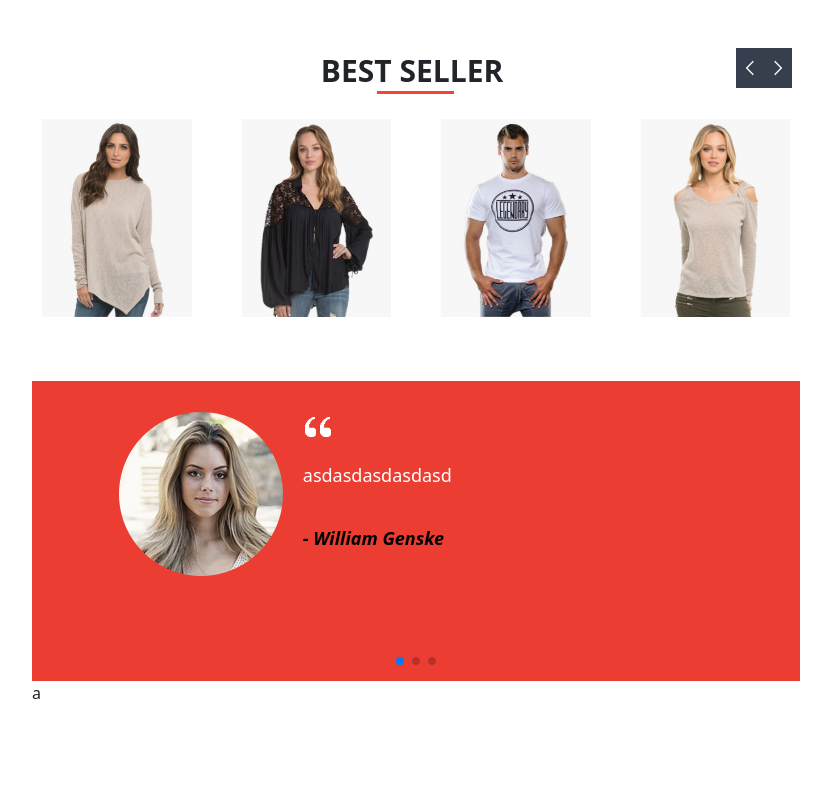
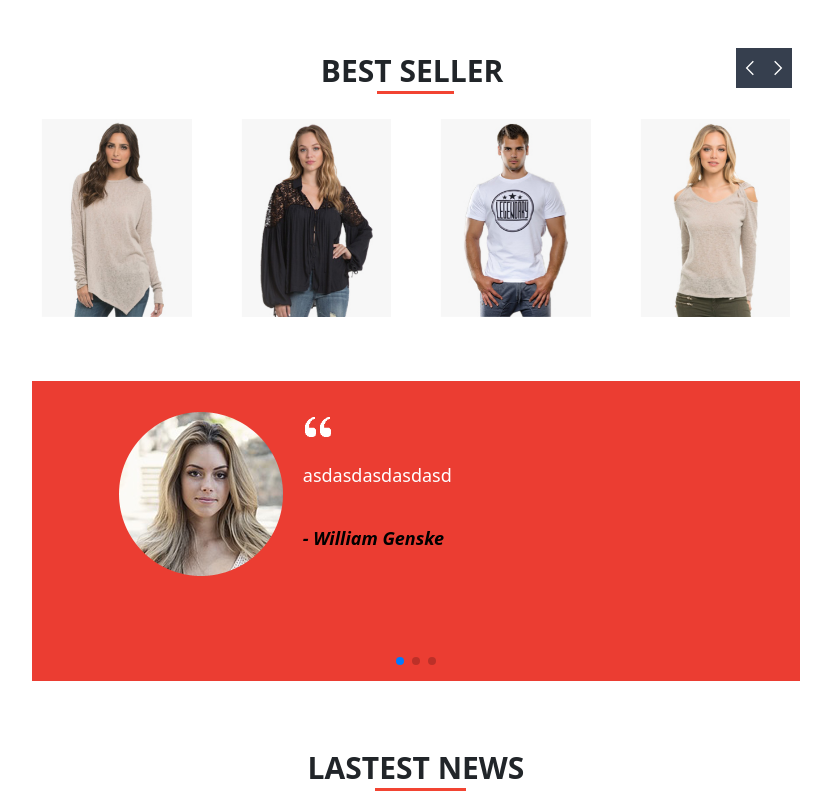
Before and after one commit to HuyDinh97/reactjs-shop, a React (Create React App) app: page / in a window 1280 px wide. Shown: the part 1561-2361 px from the top of the page, without its empty margins (224-1055 px from the left). Before the commit the page ends 2266 px from the top, so only its background shows below. Built offline with nearby package versions, Linux system fonts and the light colour scheme.

Commit message:
LastestNews title

```diff
--- a/src/components/Layout/Lastest News/LastestNews.js
+++ b/src/components/Layout/Lastest News/LastestNews.js
@@ -1,9 +1,12 @@
 import React from 'react';
+import TitleUnderline from '../Popular Product/TitleUnderline';
+
+import classes from './LastestNews.module.css';
 
 function LastestNews() {
   return (
-    <div>
-      <div>a</div>
+    <div className={classes.mg_4}>
+      <TitleUnderline name="LASTEST NEWS" />
     </div>
   );
 }
--- /dev/null
+++ b/src/components/Layout/Lastest News/LastestNews.module.css
@@ -0,0 +1,3 @@
+.mg_4 {
+  margin-top: 4rem!important;
+}
--- a/src/components/Layout/Layout.js
+++ b/src/components/Layout/Layout.js
@@ -1,6 +1,5 @@
 import React from 'react';
 import Header from './Header/Header';
-import classes from './Layout.module.css';
 import SearchBar from './SearchBar/SearchBar';
 import Categories from './Categories/Categories';
 import SummerSale from './SummerSale/SummerSale';
@@ -9,6 +8,8 @@ import Advertising from './Advertising/Advertising';
 import Banner from './Banner/Banner';
 import CustomerComment from './Customer comment/CustomerComment';
 import LastestNews from './Lastest News/LastestNews';
+
+import classes from './Layout.module.css';
 
 function Layout(_props) {
   return (
```
